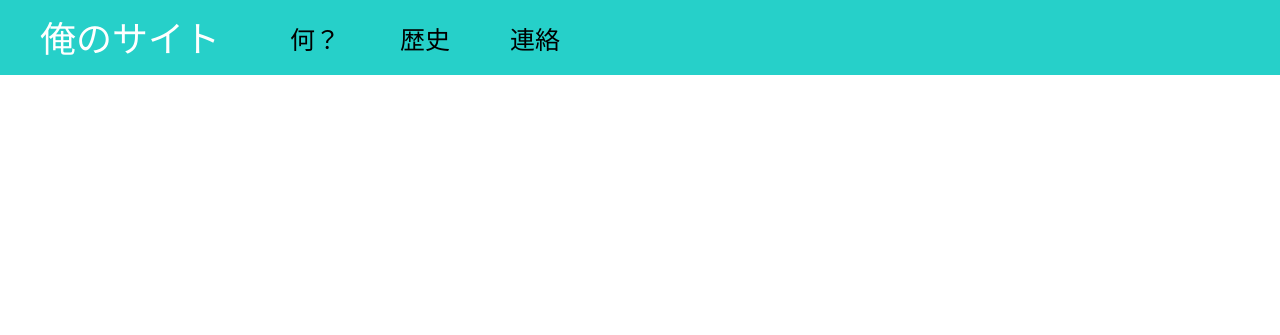
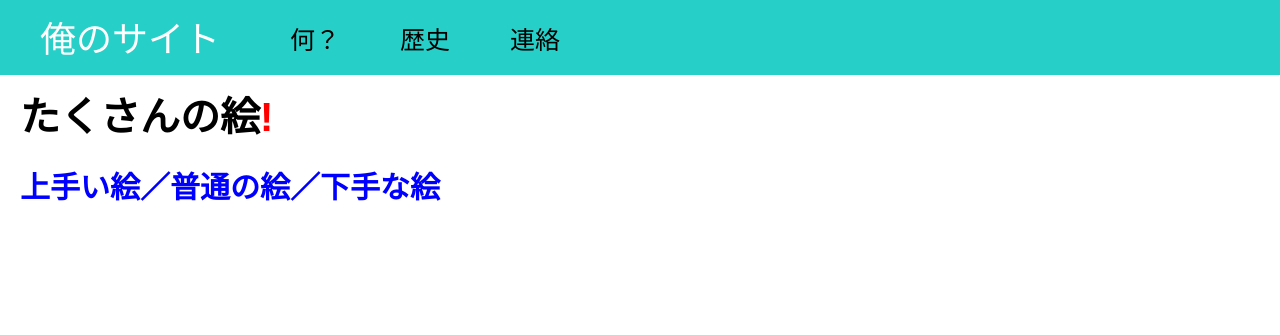
Before and after one commit to makoo14/first, a PHP site: page /new_index.html in a window 1280 px wide. Shown: the top 335 px of the page. Run offline with PHP 8.4, Linux system fonts and the light colour scheme.

Commit message:
メイン　１タイトル

```diff
--- a/new_index.html
+++ b/new_index.html
@@ -19,5 +19,11 @@ and open the template in the editor.
                 <li>連絡</li>
             </div>
         </div>
+        <div class="main">
+            <div class="copy-container">
+                <h1>たくさんの絵<span>!</span></h1>
+                <h2>上手い絵／普通の絵／下手な絵</h2>
+            </div>
+        </div>
     </body>
 </html>
--- a/stylesheet.css
+++ b/stylesheet.css
@@ -19,12 +19,9 @@ li {
   list-style: none;
 }
 
-/* ここからCSSを記述してください */
 body {
   font-family: "Avenir Next", "Hiragino Kaku Gothic ProN W3", sans-serif;
 }
-
-
 
 .header{
 
@@ -39,9 +36,7 @@ body {
     font-size:36px;
 }
 
-
 .header-list{
-
 
 }
 
@@ -51,3 +46,25 @@ float:left;
   color:black;
   font-size:25px;
 }
+
+.main{
+    padding: 10px 20px;
+}
+
+.copy-container{
+
+}
+
+.copy-container h1{
+    font-size:40px;
+}
+
+.copy-container h2{
+    font-size: 30px;
+    color:blue;
+    padding:20px 0px;
+}
+
+.copy-container span{
+    color:red;
+}
```
